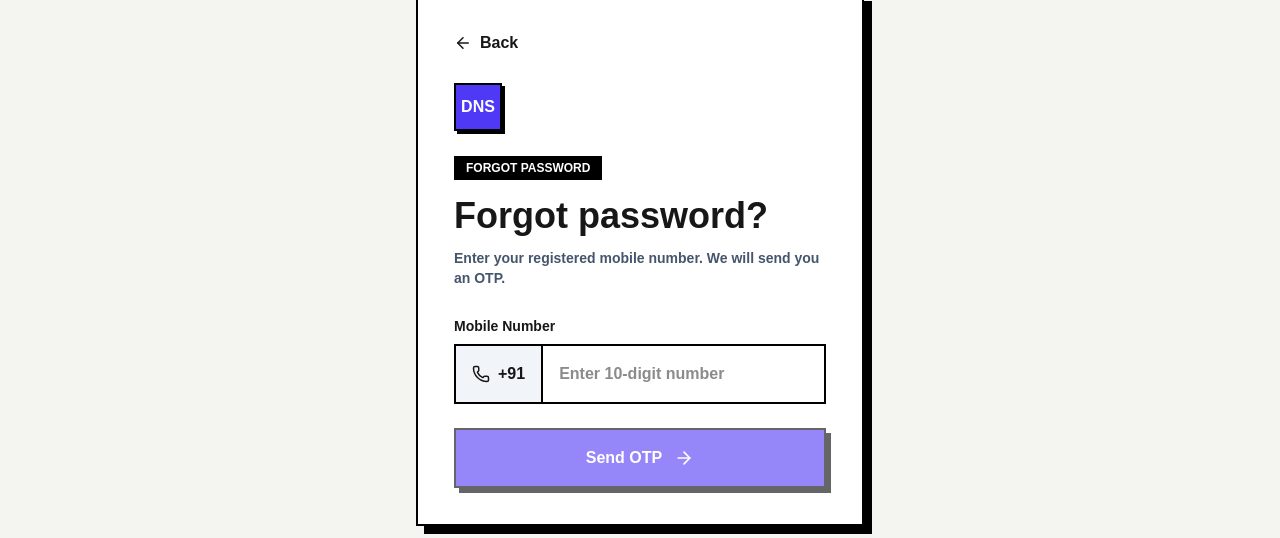
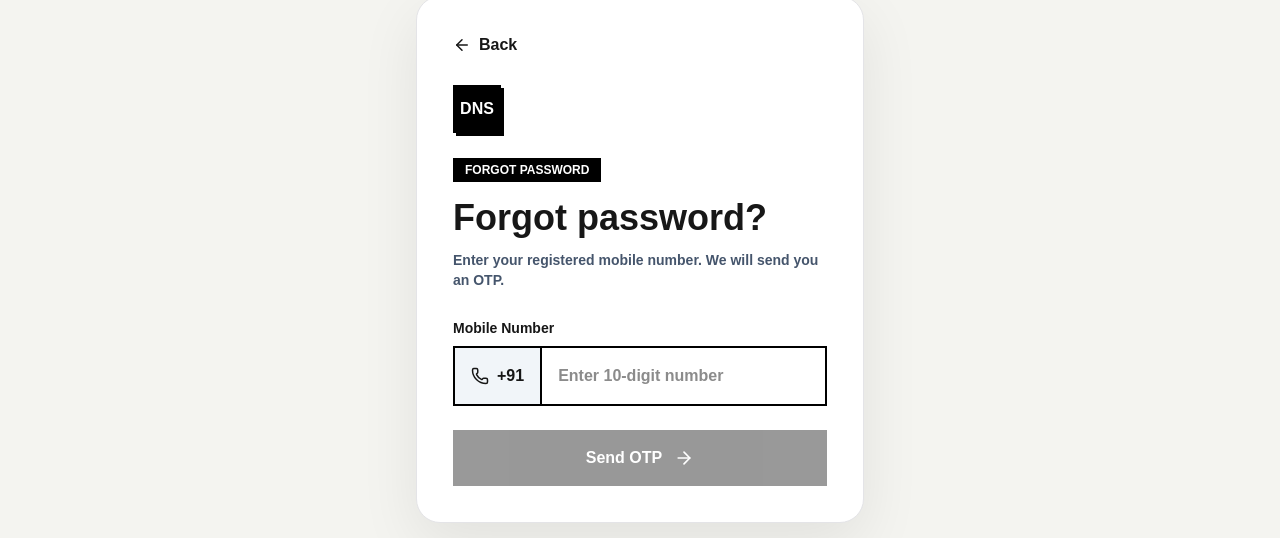
Before and after one commit to digitallifeharsh-sys/websitefrontend, a Next.js app: page /auth/forgot-password in a window 1280 px wide. Shown: the part 141-679 px from the top of the page. Built offline with nearby package versions, Linux system fonts and the light colour scheme; no server answers.

Commit message:
Simplify forgot password UI and use production API

```diff
--- a/src/app/auth/forgot-password/page.jsx
+++ b/src/app/auth/forgot-password/page.jsx
@@ -11,9 +11,7 @@ import {
     EyeOff,
 } from "lucide-react";
 
-const API_URL =
-    process.env.NEXT_PUBLIC_AUTH_API_URL ||
-    "http://localhost:5000/api/v1/auth";
+const API_URL = "http://15.252.146.207:5000/api/v1/auth";
 
 export default function ForgotPasswordPage() {
     const router = useRouter();
@@ -244,7 +242,7 @@ export default function ForgotPasswordPage() {
         return (
             <main className="min-h-screen bg-[#f4f4f0] flex items-center justify-center px-5">
 
-                <div className="w-full max-w-md bg-white border-2 border-black shadow-[8px_8px_0px_#000] p-7 sm:p-9">
+                <div className="w-full max-w-md bg-white border border-zinc-200 shadow-[0_20px_60px_rgba(0,0,0,.08)] rounded-3xl p-7 sm:p-9">
 
                     <button
                         onClick={() =>
@@ -258,7 +256,7 @@ export default function ForgotPasswordPage() {
                         Back
                     </button>
 
-                    <div className="w-12 h-12 bg-indigo-600 text-white border-2 border-black flex items-center justify-center font-black shadow-[3px_3px_0px_#000] mb-6">
+                    <div className="w-12 h-12 bg-black text-white flex items-center justify-center font-black shadow-[3px_3px_0px_#000] mb-6">
                         DNS
                     </div>
 
@@ -376,7 +374,7 @@ export default function ForgotPasswordPage() {
                         <button
                             type="submit"
                             disabled={loading}
-                            className="w-full mt-6 bg-indigo-600 hover:bg-indigo-700 disabled:opacity-60 text-white border-2 border-black shadow-[5px_5px_0px_#000] py-4 flex items-center justify-center gap-3 font-black"
+                            className="w-full mt-6 bg-black text-white disabled:opacity-40 py-4 flex items-center justify-center gap-3 font-black"
                         >
                             {loading
                                 ? "Resetting..."
@@ -399,7 +397,7 @@ export default function ForgotPasswordPage() {
     return (
         <main className="min-h-screen bg-[#f4f4f0] flex items-center justify-center px-5">
 
-            <div className="w-full max-w-md bg-white border-2 border-black shadow-[8px_8px_0px_#000] p-7 sm:p-9">
+            <div className="w-full max-w-md bg-white border border-zinc-200 shadow-[0_20px_60px_rgba(0,0,0,.08)] rounded-3xl p-7 sm:p-9">
 
                 <button
                     onClick={() =>
@@ -413,7 +411,7 @@ export default function ForgotPasswordPage() {
                     Back
                 </button>
 
-                <div className="w-12 h-12 bg-indigo-600 text-white border-2 border-black flex items-center justify-center font-black shadow-[3px_3px_0px_#000] mb-6">
+                <div className="w-12 h-12 bg-black text-white flex items-center justify-center font-black shadow-[3px_3px_0px_#000] mb-6">
                     DNS
                 </div>
 
@@ -487,7 +485,7 @@ export default function ForgotPasswordPage() {
                                 .replace(/^91/, "")
                                 .length < 10
                         }
-                        className="w-full mt-6 bg-indigo-600 hover:bg-indigo-700 disabled:opacity-60 text-white border-2 border-black shadow-[5px_5px_0px_#000] py-4 flex items-center justify-center gap-3 font-black"
+                        className="w-full mt-6 bg-black text-white disabled:opacity-40 py-4 flex items-center justify-center gap-3 font-black"
                     >
                         {loading
                             ? "Sending OTP..."
```
